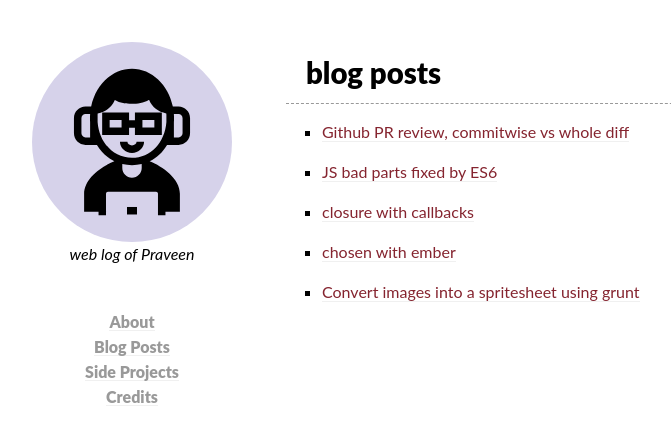
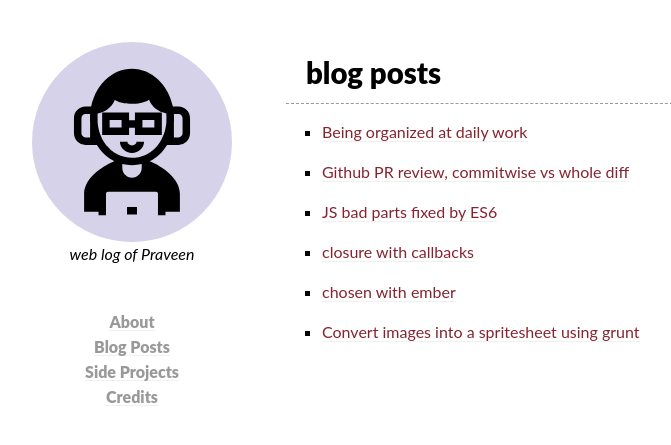
Before and after one commit to metapraveen/metapraveen.github.io, a Jekyll site: the page built from blog/index.md, in a window 1280 px wide. Shown: the top 445 px of the page, without its empty margins (148-819 px from the left). Built offline with Jekyll 4.4.1, drawn with Linux system fonts in a browser that asks for light colours.

Commit message:
add link

```diff
--- a/blog/index.md
+++ b/blog/index.md
@@ -3,6 +3,8 @@ title: blog posts
 author: Praveen
 layout: page
 ---
+* [Being organized at daily work](/being-methodical-at-your-daily-work)
+
 * [Github PR review, commitwise vs whole diff](/pr-review-commitwise-vs-whole-diff)
 
 * [JS bad parts fixed by ES6](/js-bad-parts-fixed-by-es6)
```
